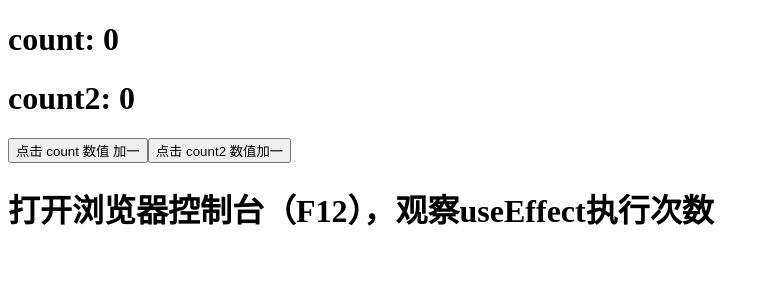
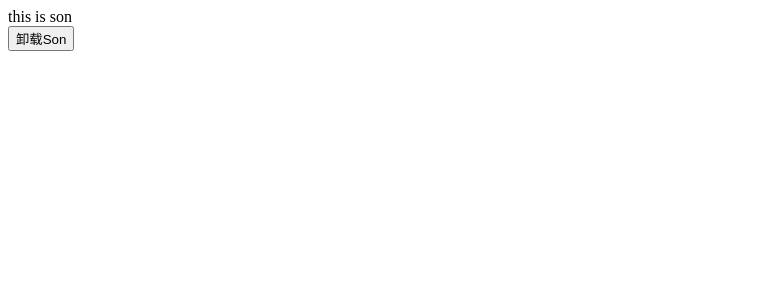
Before and after one commit to shaocongyou/react-basic, a React (Create React App) app: page / in a window 1280 px wide. Shown: the top 300 px of the page, without its empty margins (0-770 px from the left). Built offline with nearby package versions, Linux system fonts and the light colour scheme.

Commit message:
useEffect 清除副作用 知识基础

```diff
--- a/src/App.js
+++ b/src/App.js
@@ -1,24 +1,30 @@
 import { useEffect, useState } from "react";
 
-function App() {
+function Son() {
+    useEffect(() => {
+      console.log('Son 挂载，设置定时器');
 
-    const [count, setCount] = useState(0);
-    const [count2, setCount2] = useState(0);
+      const timer = setInterval(() => {
+        console.log('tick - 我还在运行！DOM 在吗？',
+          document.querySelector('.son-div'));
+      }, 1000);
 
-    // 添加特定依赖项
-    useEffect(() => {
-        console.log("🔵 useEffect 执行了！");
-    }, [count]);
+      // 注释掉清理函数
+      // return () => clearInterval(timer);
+    }, []);
+
+    return <div className="son-div">this is son</div>
+  }
+
+  function App() {
+    const [show, setShow] = useState(true);
 
     return (
-        <div>
-            <h1>count: {count}</h1>
-            <h1>count2: {count2}</h1>
-            <button onClick={() => setCount(count + 1)}>点击 count 数值 加一</button>
-            <button onClick={() => setCount2(count2 + 1)}>点击 count2 数值加一</button>
-            <h1>打开浏览器控制台（F12），观察useEffect执行次数</h1>
-        </div>
+      <div>
+        {show && <Son />}
+        <button onClick={() => setShow(false)}>卸载Son</button>
+      </div>
     );
-}
+  }
 
 export default App;
```
